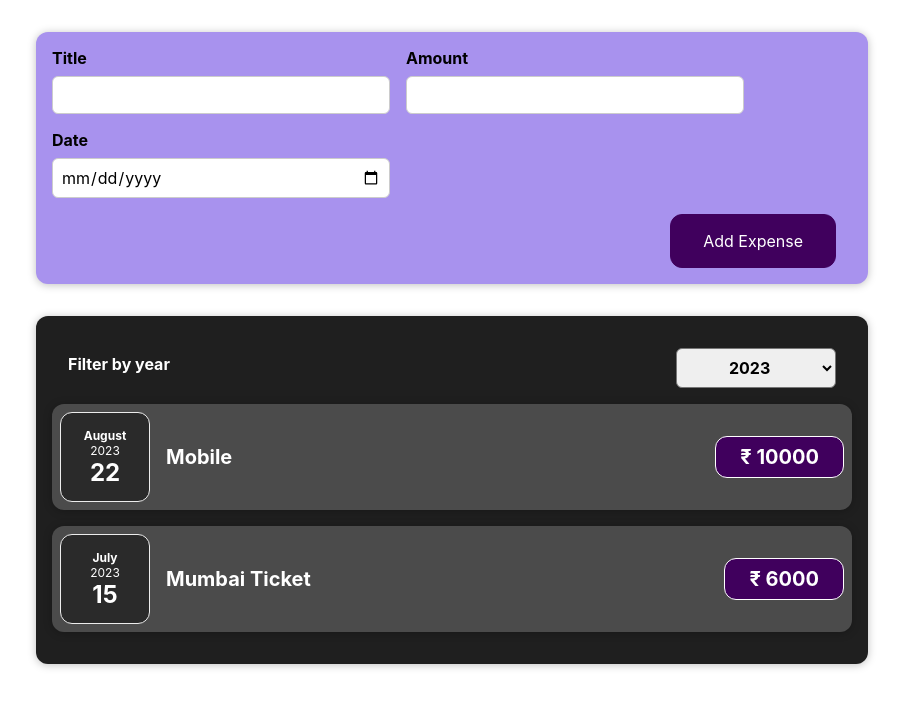
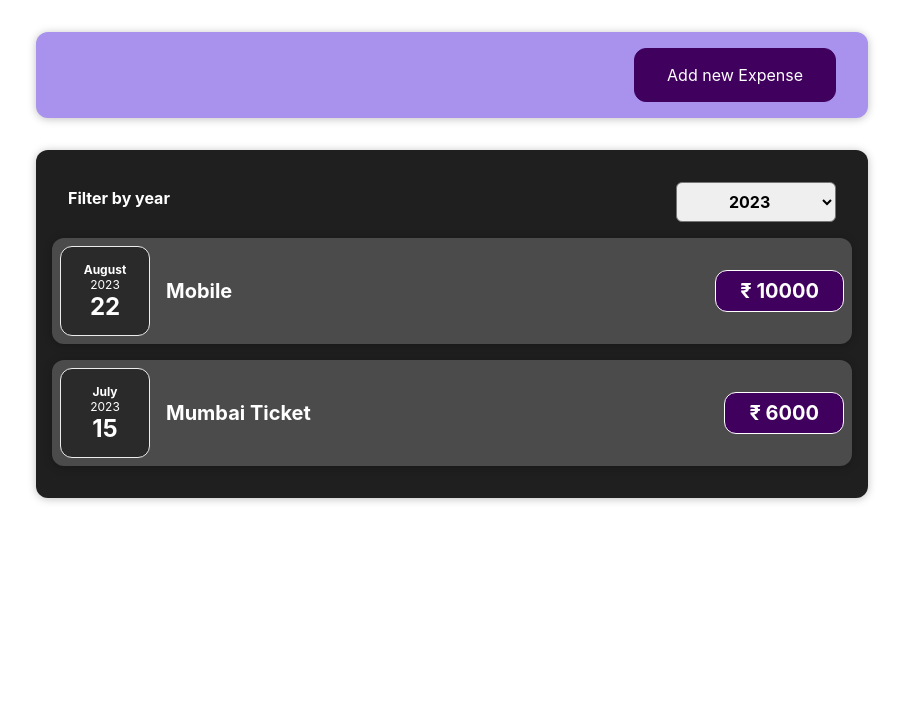
Before and after one commit to Akshay-B10/learningGit, a React (Create React App) app in the folder task-1/: page / in a window 1280 px wide. Shown: the top 708 px of the page, without its empty margins (188-1091 px from the left). Built offline with nearby package versions, Linux system fonts and the light colour scheme.

Commit message:
transition UI

```diff
--- a/task-1/src/components/NewExpense/ExpenseForm.js
+++ b/task-1/src/components/NewExpense/ExpenseForm.js
@@ -6,6 +6,22 @@ const ExpenseForm = (props) => {
   const [enteredTitle, setEnteredTitle] = useState('');
   const [enteredAmount, setEnteredAmount] = useState('');
   const [enteredDate, setEnteredDate] = useState('');
+
+  const [flag, setFlag] = useState(false);
+
+  const expandHandler = event => {
+    setFlag(event.target.value);
+  }
+
+  if (!flag) {
+    return (
+      <form>
+        <div className='new-expense__actions'>
+          <button value={true} onClick={expandHandler}>Add new Expense</button>
+        </div>
+      </form>
+    )
+  }
 
   const titleChangeHandler = (event) => {
     setEnteredTitle(event.target.value);
@@ -32,6 +48,7 @@ const ExpenseForm = (props) => {
     setEnteredTitle('');
     setEnteredAmount('');
     setEnteredDate('');
+    setFlag(false);
   };
 
   return (
@@ -60,13 +77,14 @@ const ExpenseForm = (props) => {
           <input
             type='date'
             min='2020-01-01'
-            max= '2023-10-08'
+            max='2023-10-08'
             value={enteredDate}
             onChange={dateChangeHandler}
           />
         </div>
       </div>
       <div className='new-expense__actions'>
+        <button value={false} onClick={expandHandler}>Cancel</button>
         <button type='submit'>Add Expense</button>
       </div>
     </form>
--- a/task-1/src/components/NewExpense/NewExpense.js
+++ b/task-1/src/components/NewExpense/NewExpense.js
@@ -14,7 +14,7 @@ const NewExpense = (props) => {
 
   return (
     <div className='new-expense'>
-      <ExpenseForm onSaveExpenseData={saveExpenseDataHandler} />
+      <ExpenseForm onSaveExpenseData={saveExpenseDataHandler}/>
     </div>
   );
 };
```
